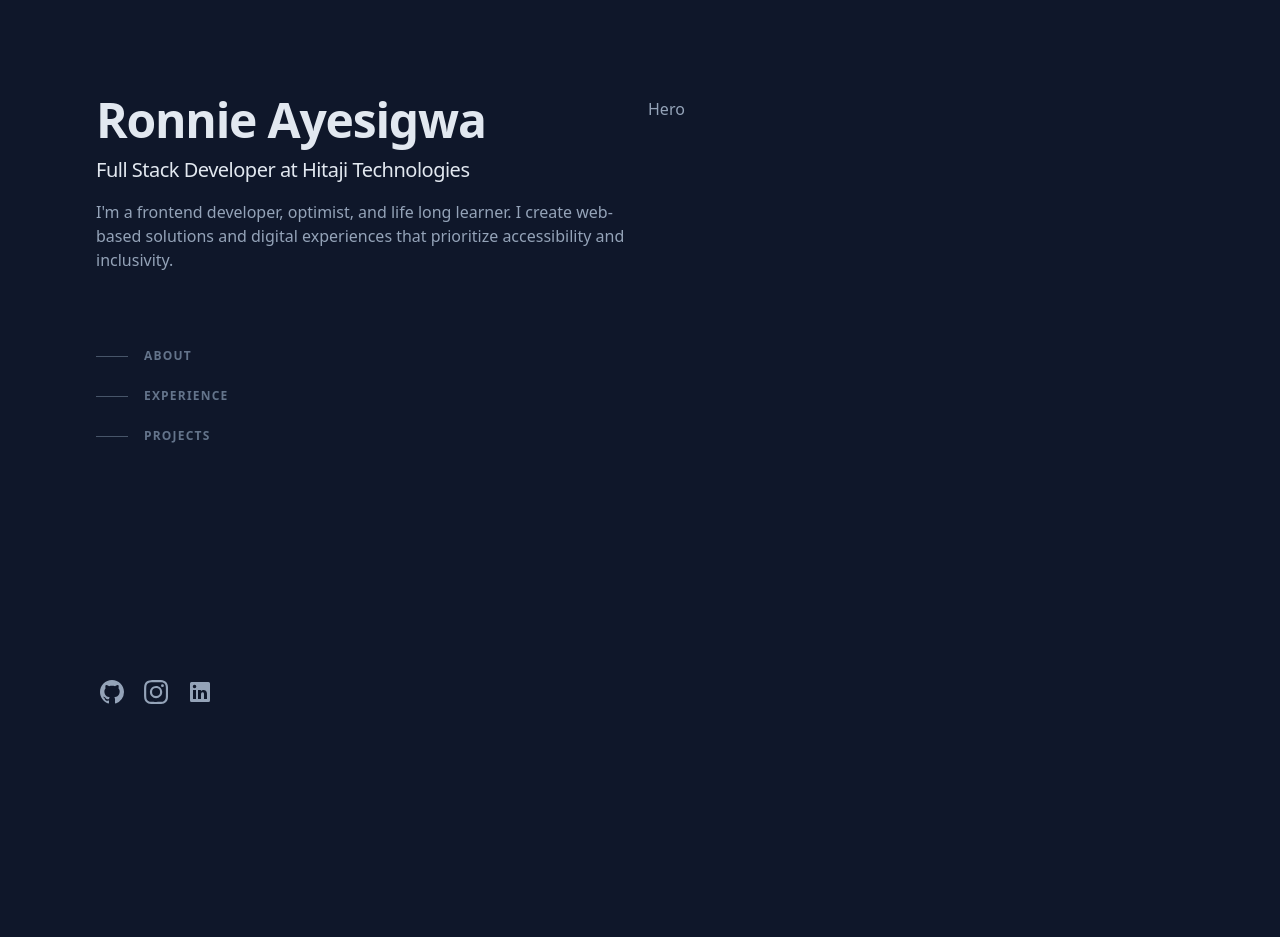
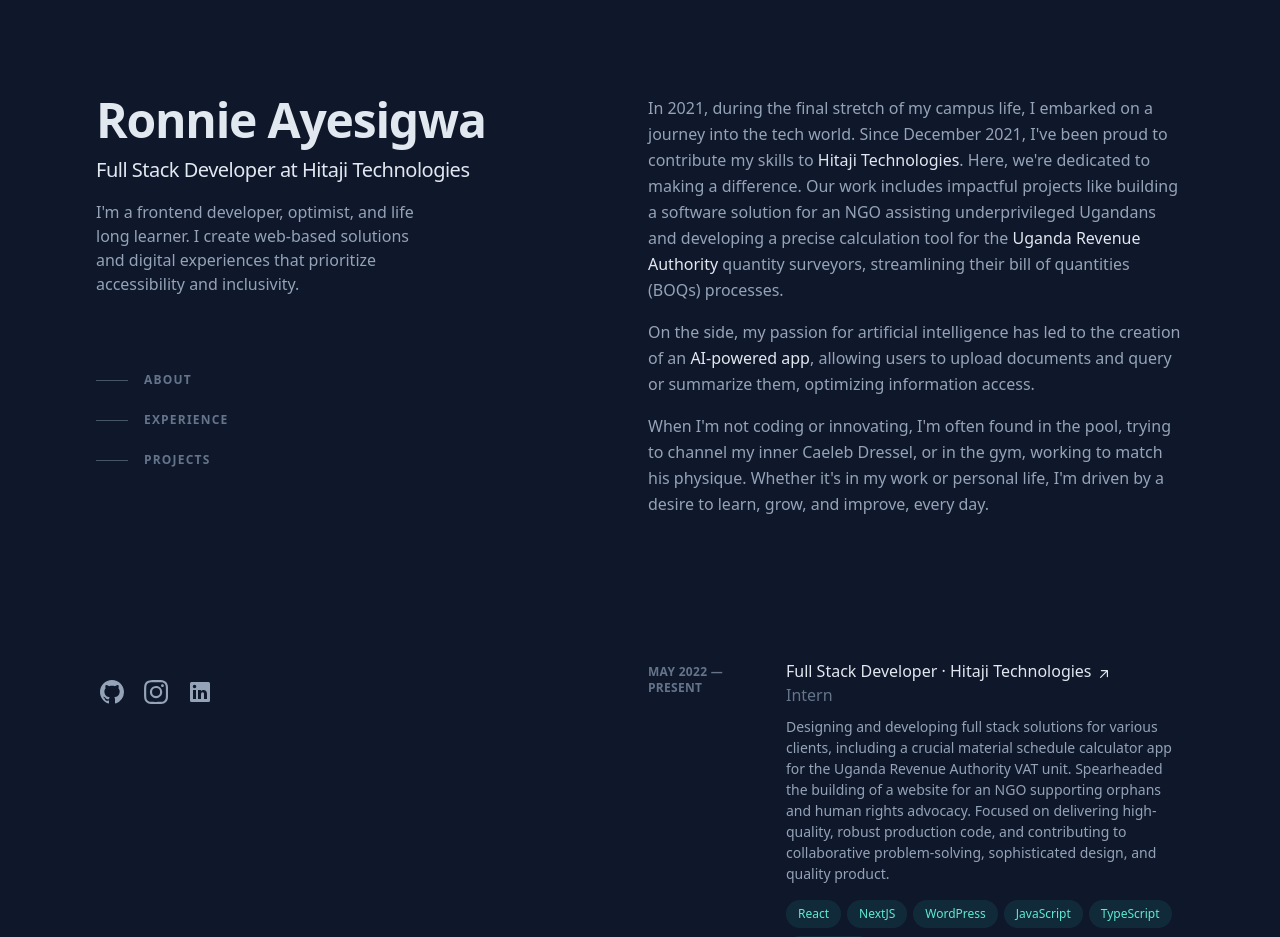
Before and after one commit to TheBoyWhoLivedd/portfolio, a Next.js app: page / in a window 1280 px wide. Shown: the top 937 px of the page. Before the commit the page ends 800 px from the top, so only its background shows below. Built offline with nearby package versions, Linux system fonts and the light colour scheme.

Commit message:
Added Experiences component and about section

```diff
--- /dev/null
+++ b/app/components/Experiences.tsx
@@ -0,0 +1,90 @@
+import React from "react";
+
+interface ExperienceProps {
+  startYear: string;
+  endYear: string;
+  position: string;
+  company: string;
+  url: string;
+  previousRoles?: string[];
+  responsibilities: string;
+  technologies: string[];
+}
+
+const Experience = ({
+  startYear,
+  endYear,
+  position,
+  company,
+  url,
+  previousRoles,
+  responsibilities,
+  technologies,
+}: ExperienceProps) => {
+  return (
+    <li className="mb-12">
+      <div className="group relative grid pb-1 transition-all sm:grid-cols-8 sm:gap-8 md:gap-4 lg:hover:!opacity-100 lg:group-hover/list:opacity-50">
+        <div className="absolute -inset-x-4 -inset-y-4 z-0 hidden rounded-md transition motion-reduce:transition-none lg:-inset-x-6 lg:block lg:group-hover:bg-slate-800/50 lg:group-hover:shadow-[inset_0_1px_0_0_rgba(148,163,184,0.1)] lg:group-hover:drop-shadow-lg"></div>
+        <header
+          className="z-10 mb-2 mt-1 text-xs font-semibold uppercase tracking-wide text-slate-500 sm:col-span-2"
+          aria-label={`${startYear} to ${endYear}`}
+        >
+          {startYear} — {endYear}
+        </header>
+        <div className="z-10 sm:col-span-6">
+          <h3 className="font-medium leading-snug text-slate-200">
+            <div>
+              <a
+                className="inline-flex items-baseline font-medium leading-tight text-slate-200 hover:text-teal-300 focus-visible:text-teal-300  group/link text-base"
+                href={url}
+                target="_blank"
+                rel="noreferrer"
+                aria-label={`${position} at ${company}`}
+              >
+                <span className="absolute -inset-x-4 -inset-y-2.5 hidden rounded md:-inset-x-6 md:-inset-y-4 lg:block"></span>
+                <span>
+                  {position} ·{" "}
+                  <span className="inline-block">
+                    {company}
+                    <svg
+                      xmlns="http://www.w3.org/2000/svg"
+                      viewBox="0 0 20 20"
+                      fill="currentColor"
+                      className="inline-block h-4 w-4 shrink-0 transition-transform group-hover/link:-translate-y-1 group-hover/link:translate-x-1 group-focus-visible/link:-translate-y-1 group-focus-visible/link:translate-x-1 motion-reduce:transition-none ml-1 translate-y-px"
+                      aria-hidden="true"
+                    >
+                      <path
+                        fill-rule="evenodd"
+                        d="M5.22 14.78a.75.75 0 001.06 0l7.22-7.22v5.69a.75.75 0 001.5 0v-7.5a.75.75 0 00-.75-.75h-7.5a.75.75 0 000 1.5h5.69l-7.22 7.22a.75.75 0 000 1.06z"
+                        clip-rule="evenodd"
+                      ></path>
+                    </svg>
+                  </span>
+                </span>
+              </a>
+            </div>
+          </h3>
+          {previousRoles?.map((role) => (
+            <div key={role}>
+              <div className="text-slate-500" aria-hidden="true">
+                {role}
+              </div>
+            </div>
+          ))}
+          <p className="mt-2 text-sm leading-normal">{responsibilities}</p>
+          <ul className="mt-2 flex flex-wrap" aria-label="Technologies used">
+            {technologies.map((tech) => (
+              <li key={tech} className="mr-1.5 mt-2">
+                <div className="flex items-center rounded-full bg-teal-400/10 px-3 py-1 text-xs font-medium leading-5 text-teal-300 ">
+                  {tech}
+                </div>
+              </li>
+            ))}
+          </ul>
+        </div>
+      </div>
+    </li>
+  );
+};
+
+export default Experience;
--- a/app/components/Header.tsx
+++ b/app/components/Header.tsx
@@ -15,7 +15,7 @@
         <h2 className="mt-3 text-lg font-medium tracking-tight text-slate-200 sm:text-xl">
           Full Stack Developer at Hitaji Technologies
         </h2>
-        <p className="mt-4 leading-normal">
+        <p className="mt-4 max-w-xs leading-normal">
           I&apos;m a frontend developer, optimist, and life long learner. I
           create web-based solutions and digital experiences that prioritize
           accessibility and inclusivity.
--- a/app/components/Hero.tsx
+++ b/app/components/Hero.tsx
@@ -1,7 +1,92 @@
 import React from "react";
+import Experience from "./Experiences";
+import { experiences } from "../lib/linksData";
 
 const Hero = () => {
-  return <div className="pt-24 lg:w-1/2 lg:py-24">Hero</div>;
+  return (
+    <div className="pt-24 lg:w-1/2 lg:py-24">
+      <section
+        id="about"
+        className="mb-16 scroll-mt-16 md:mb-24 lg:mb-36 lg:scroll-mt-24"
+        aria-label="About Me"
+      >
+        <div className="sticky top-0 z-20 -mx-6 mb-4 w-screen bg-slate-900/75 px-6 py-5 backdrop-blur md:-mx-12 md:px-12 lg:sr-only lg:relative lg:top-auto lg:mx-auto lg:w-full lg:px-0 lg:py-0 lg:opacity-0">
+          <h2 className="text-sm font-bold uppercase tracking-widest text-slate-200 lg:sr-only">
+            About
+          </h2>
+        </div>
+        <div>
+          <p className="mb-4">
+            In 2021, during the final stretch of my campus life, I embarked on a
+            journey into the tech world. Since December 2021, I&apos;ve been
+            proud to contribute my skills to{" "}
+            <a
+              className="font-medium text-slate-200 hover:text-teal-300 focus-visible:text-teal-300"
+              href="https://www.hitajitech.com"
+              target="_blank"
+              rel="noopener noreferrer"
+            >
+              Hitaji Technologies
+            </a>
+            . Here, we&apos;re dedicated to making a difference. Our work
+            includes impactful projects like building a software solution for an
+            NGO assisting underprivileged Ugandans and developing a precise
+            calculation tool for the{" "}
+            <a
+              className="font-medium text-slate-200 hover:text-teal-300 focus-visible:text-teal-300"
+              href="https://materialschedule.vercel.app"
+              target="_blank"
+              rel="noopener noreferrer"
+            >
+              Uganda Revenue Authority
+            </a>{" "}
+            quantity surveyors, streamlining their bill of quantities (BOQs)
+            processes.
+          </p>
+          <p className="mb-4">
+            On the side, my passion for artificial intelligence has led to the
+            creation of an{" "}
+            <a
+              className="font-medium text-slate-200 hover:text-teal-300 focus-visible:text-teal-300"
+              href="https://hitajichat.vercel.app"
+              target="_blank"
+              rel="noopener noreferrer"
+            >
+              AI-powered app
+            </a>
+            , allowing users to upload documents and query or summarize them,
+            optimizing information access.
+          </p>
+          <p className="mb-4">
+            When I&apos;m not coding or innovating, I&apos;m often found in the
+            pool, trying to channel my inner Caeleb Dressel, or in the gym,
+            working to match his physique. Whether it&apos;s in my work or
+            personal life, I&apos;m driven by a desire to learn, grow, and
+            improve, every day.
+          </p>
+        </div>
+      </section>
+      <section
+        id="experience"
+        className="mb-16 scroll-mt-16 md:mb-24 lg:mb-36 lg:scroll-mt-24"
+        aria-label="Work experience"
+      >
+        <div className="sticky top-0 z-20 -mx-6 mb-4 w-screen bg-slate-900/75 px-6 py-5 backdrop-blur md:-mx-12 md:px-12 lg:sr-only lg:relative lg:top-auto lg:mx-auto lg:w-full lg:px-0 lg:py-0 lg:opacity-0">
+          <h2 className="text-sm font-bold uppercase tracking-widest text-slate-200 lg:sr-only">
+            Experience
+          </h2>
+        </div>
+        <div>
+          <ul className="group/list">
+            {" "}
+            {experiences.map((exp, index) => (
+              <Experience key={index} {...exp} />
+            ))}
+          </ul>
+        </div>
+      </section>
+    </div>
+  );
 };
 
 export default Hero;
--- a/app/lib/linksData.ts
+++ b/app/lib/linksData.ts
@@ -18,3 +18,28 @@
     viewBox: "0 0 24 24",
   },
 ];
+
+export const experiences = [
+  {
+    startYear: "May 2022",
+    endYear: "Present",
+    position: "Full Stack Developer",
+    company: "Hitaji Technologies",
+    url: "https://hitajitech.com",
+    previousRoles: ["Intern"],
+    responsibilities:
+      "Designing and developing full stack solutions for various clients, including a crucial material schedule calculator app for the Uganda Revenue Authority VAT unit. Spearheaded the building of a website for an NGO supporting orphans and human rights advocacy. Focused on delivering high-quality, robust production code, and contributing to collaborative problem-solving, sophisticated design, and quality product.",
+    technologies: ["React", "NextJS", "WordPress", "JavaScript", "TypeScript", "Sanity CMS"],
+  },
+  {
+    startYear: "December 2021",
+    endYear: "May 2022",
+    position: "Intern",
+    company: "Hitaji Technologies",
+    url: "https://hitajitech.com",
+    previousRoles: [],
+    responsibilities:
+      "Supported full stack development of various projects as part of the team. Participated in the development of robust, production-quality code for a variety of client projects, applying my growing knowledge of technologies such as React, WordPress, JavaScript and TypeScript. Also began to contribute to the team's collaborative problem-solving and design discussions.",
+    technologies: ["React", "WordPress", "JavaScript", "TypeScript"],
+  },
+];
--- a/app/page.tsx
+++ b/app/page.tsx
@@ -3,7 +3,7 @@
 
 export default function Home() {
   return (
-    <main className="flex min-h-screen mx-auto max-w-screen-xl px-6 py-12 font-sans md:px-12 md:py-20 lg:px-24 lg:py-0 w min-w-full">
+    <main className="flex mx-auto min-h-screen max-w-screen-xl px-6 py-12 font-sans md:px-12 md:py-20 lg:px-24 lg:py-0">
       <div className="lg:flex lg:justify-between lg: gap-4">
         <Header />
         <Hero />
```
